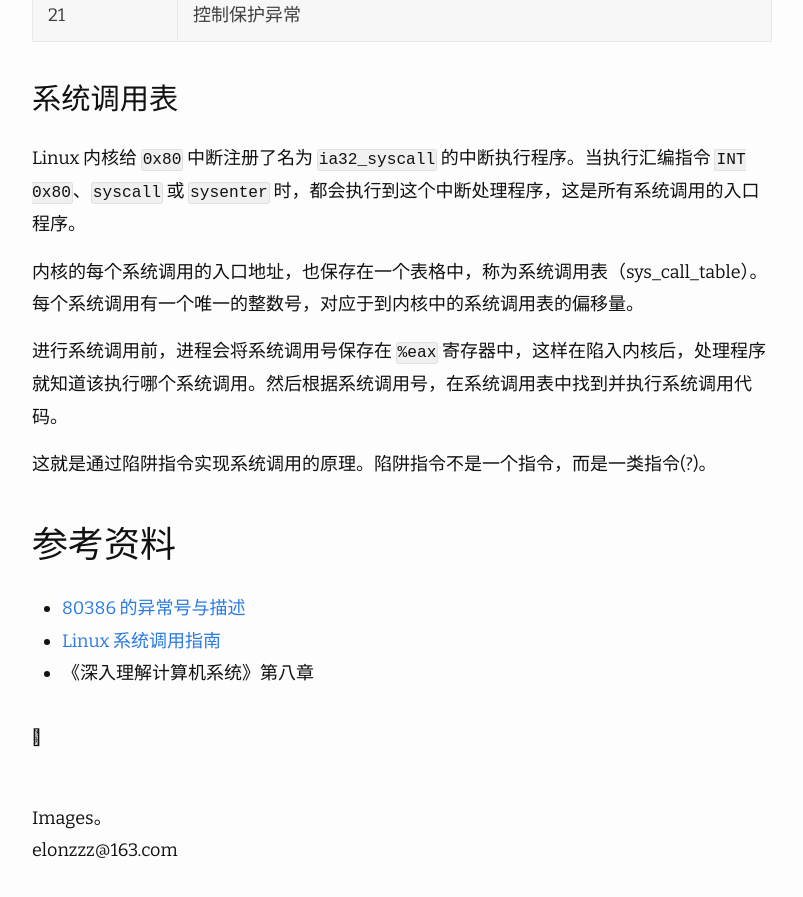
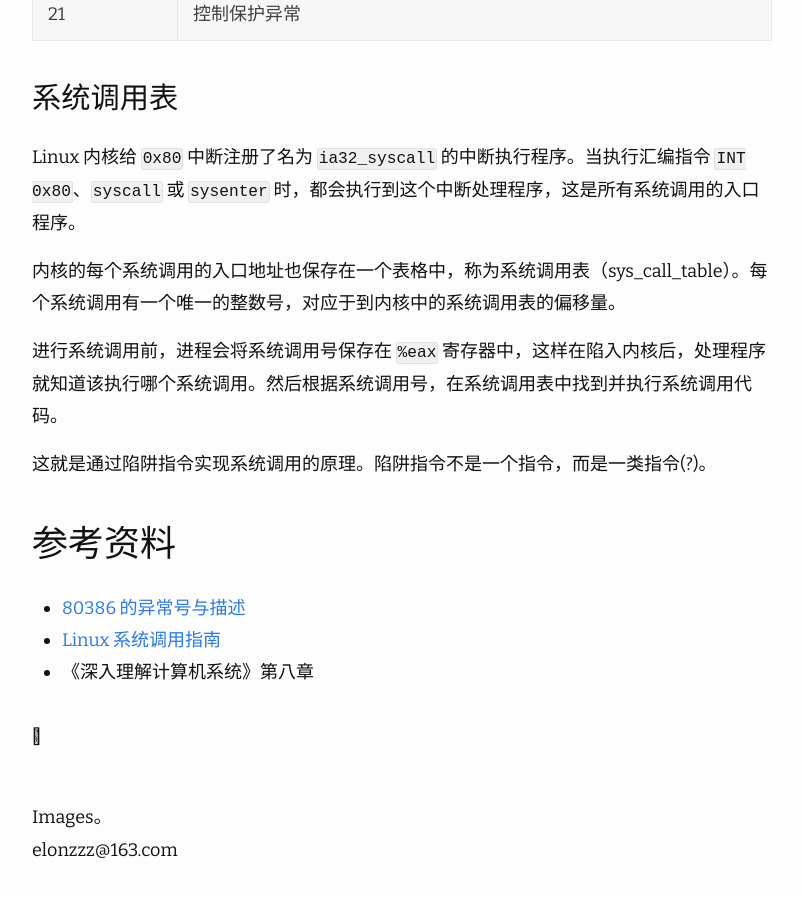
Before and after one commit to imageslr/blog, a Jekyll site: the page built from _posts/2020-07-10-trap-interrupt-exception.md, in a window 1280 px wide and 900 px high, scrolled down 9429 px. Shown: the top 897 px of the window, without its empty margins (238-1041 px from the left). Built offline with Jekyll 4.4.1, drawn with Linux system fonts in a browser that asks for light colours; nearby versions of some CDN libraries; comment, search, counter and statistics services are not loaded; some of the changed text lies outside the part shown.

Commit message:
update post

```diff
--- a/_posts/2020-07-10-trap-interrupt-exception.md
+++ b/_posts/2020-07-10-trap-interrupt-exception.md
@@ -155,9 +155,11 @@
 | 21 | 控制保护异常 |
 
 ### 系统调用表
+{: #system-call}
+
 Linux 内核给 `0x80` 中断注册了名为 `ia32_syscall` 的中断执行程序。当执行汇编指令 `INT 0x80`、`syscall` 或 `sysenter` 时，都会执行到这个中断处理程序，这是所有系统调用的入口程序。
 
-内核的每个系统调用的入口地址，也保存在一个表格中，称为系统调用表（sys_call_table）。每个系统调用有一个唯一的整数号，对应于到内核中的系统调用表的偏移量。
+内核的每个系统调用的入口地址也保存在一个表格中，称为系统调用表（sys_call_table）。每个系统调用有一个唯一的整数号，对应于到内核中的系统调用表的偏移量。
 
 进行系统调用前，进程会将系统调用号保存在 `%eax` 寄存器中，这样在陷入内核后，处理程序就知道该执行哪个系统调用。然后根据系统调用号，在系统调用表中找到并执行系统调用代码。
 
```
Also changed, not shown: other parts of _posts/2020-07-10-trap-interrupt-exception.md (+1 -1 lines).
